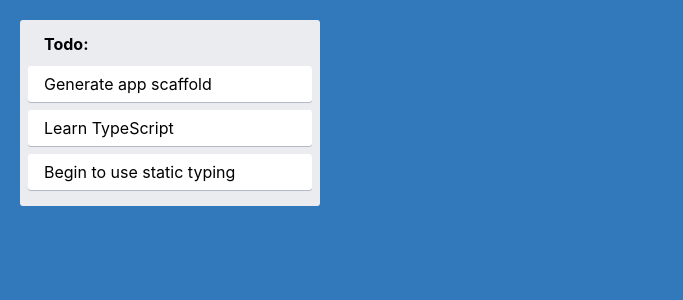
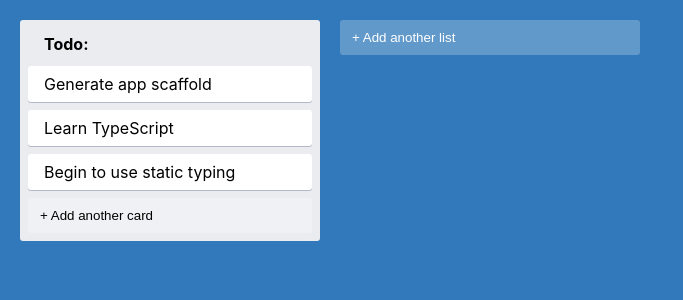
Before and after one commit to macowie/react-kanban-demo, a React (Create React App) app: page / in a window 1280 px wide. Shown: the top 300 px of the page, without its empty margins (0-683 px from the left). Built offline with nearby package versions, Linux system fonts and the light colour scheme.

Commit message:
Add adding things!

```diff
--- /dev/null
+++ b/src/AddNewItem.tsx
@@ -0,0 +1,31 @@
+import { useState } from "react"
+import { AddItemButton } from "./styles"
+import { NewItemForm } from "./NewItemForm"
+
+type AddNewItemProps = {
+  onAdd(text: string): void
+  toggleButtonText: string
+  dark?: boolean
+}
+
+export const AddNewItem = (props: AddNewItemProps) => {
+  const [showForm, setShowForm] = useState(false)
+  const { onAdd, toggleButtonText, dark } = props
+
+  if (showForm) {
+    return (
+      <NewItemForm
+        onAdd={(text) => {
+          onAdd(text)
+          setShowForm(false)
+        }}
+      />
+    )
+  }
+
+  return (
+    <AddItemButton dark={dark} onClick={() => setShowForm(true)}>
+      {toggleButtonText}
+    </AddItemButton>
+  )
+}
--- a/src/App.tsx
+++ b/src/App.tsx
@@ -9,11 +9,16 @@
 } from "./styles"
 
 import { Column } from "./Column"
+import { AddNewItem } from "./AddNewItem"
 
 export const App = () => {
   return (
     <AppContainer>
       <Column text="Todo:" />
+      <AddNewItem
+        toggleButtonText="+ Add another list"
+        onAdd={console.log}
+      />
     </AppContainer>
   )
 }
--- a/src/Column.tsx
+++ b/src/Column.tsx
@@ -1,4 +1,5 @@
 import { ColumnContainer, ColumnTitle, CardContainer } from "./styles"
+import { AddNewItem } from "./AddNewItem"
 
 type ColumnProps = {
   text: string
@@ -11,6 +12,11 @@
       <CardContainer>Generate app scaffold</CardContainer>
       <CardContainer>Learn TypeScript</CardContainer>
       <CardContainer>Begin to use static typing</CardContainer>
+      <AddNewItem
+        toggleButtonText="+ Add another card"
+        onAdd={console.log}
+        dark
+      />
     </ColumnContainer>
   )
 }
--- /dev/null
+++ b/src/NewItemForm.tsx
@@ -0,0 +1,27 @@
+import { useState } from "react"
+import {
+  NewItemFormContainer,
+  NewItemButton,
+  NewItemInput
+} from "./styles"
+
+
+type NewItemFormProps = {
+  onAdd(text: string): void
+}
+
+export const NewItemForm = ({ onAdd }: NewItemFormProps) => {
+  const [text, setText] = useState("")
+
+  return (
+    <NewItemFormContainer>
+      <NewItemInput
+        value={text}
+        onChange={(e) => setText(e.target.value)}
+      />
+      <NewItemButton onClick={() => onAdd(text)}>
+        Create
+      </NewItemButton>
+    </NewItemFormContainer>
+  )
+}
--- a/src/styles.ts
+++ b/src/styles.ts
@@ -34,3 +34,50 @@
   border-radius: 3px;
   box-shadow: #091e4240 0px 1px 0px 0px;
 `
+
+type AddItemButtonProps = {
+	dark?: boolean
+}
+
+export const AddItemButton = styled.button<AddItemButtonProps>`
+  background-color: #ffffff3d;
+  border-radius: 3px;
+  border: none;
+  color: ${(props) => (props.dark ? "#000" : "#fff")};
+  cursor: pointer;
+  max-width: 300px;
+  padding: 10px 12px;
+  text-align: left;
+   transition: background 85ms ease-in;
+   width: 100%;
+   &:hover {
+     background-color: #ffffff52;
+   }
+`
+
+export const NewItemFormContainer = styled.div`
+  max-width: 300px;
+  display: flex;
+  flex-direction: column;
+  width: 100%;
+  align-items: flex-start;
+`
+
+export const NewItemButton = styled.button`
+  background-color: #5aac44;
+  border-radius: 3px;
+  border: none;
+  box-shadow: none;
+  color: #fff;
+  padding: 6px 12px;
+  text-align: center;
+`
+
+export const NewItemInput = styled.input`
+  border-radius: 3px;
+  border: none;
+  box-shadow: #091e4240 0px 1px 0px 0px;
+  margin-bottom: 0.5rem;
+  padding: 0.5rem 1rem;
+  width: 100%;
+`
```
